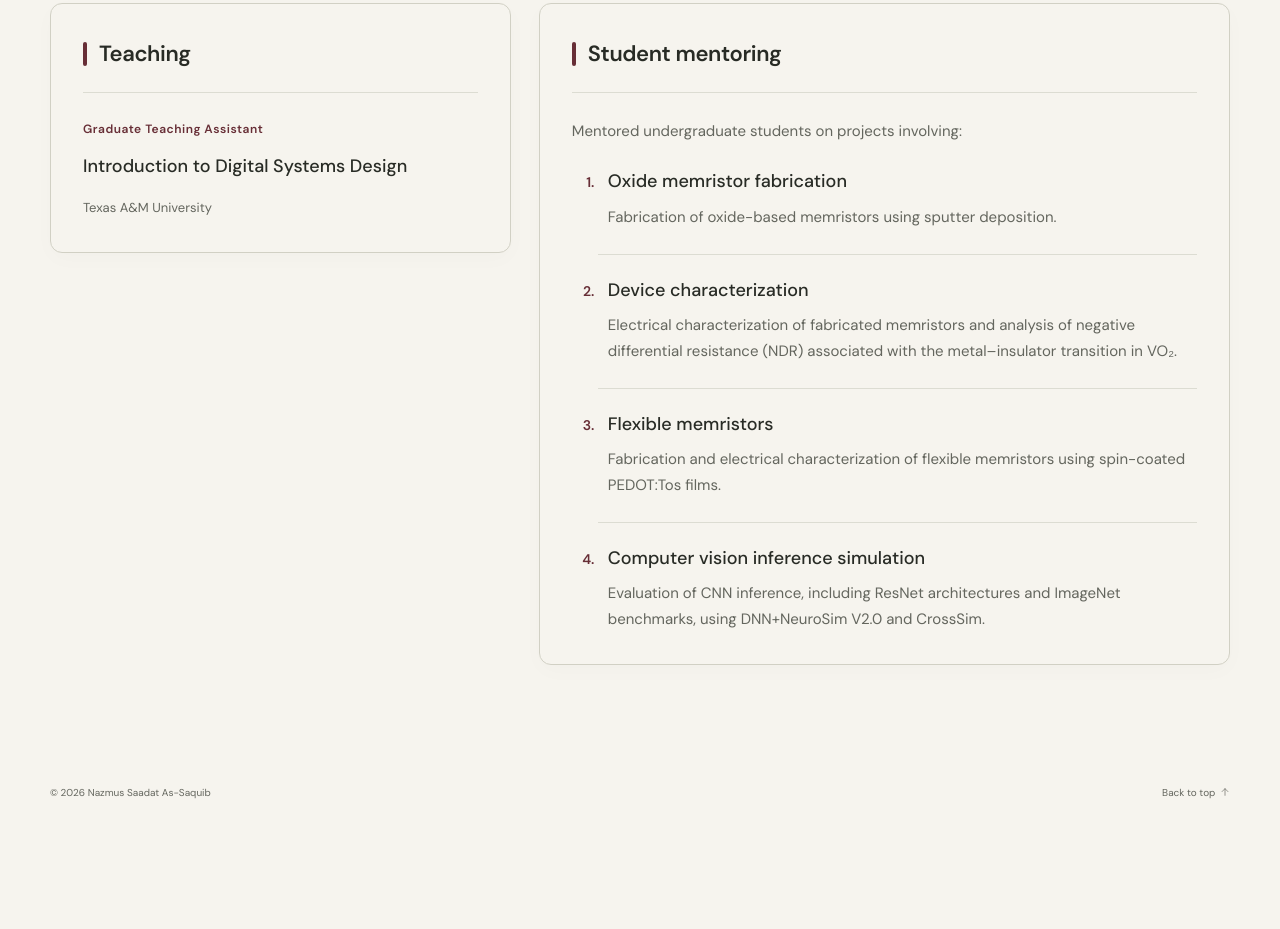
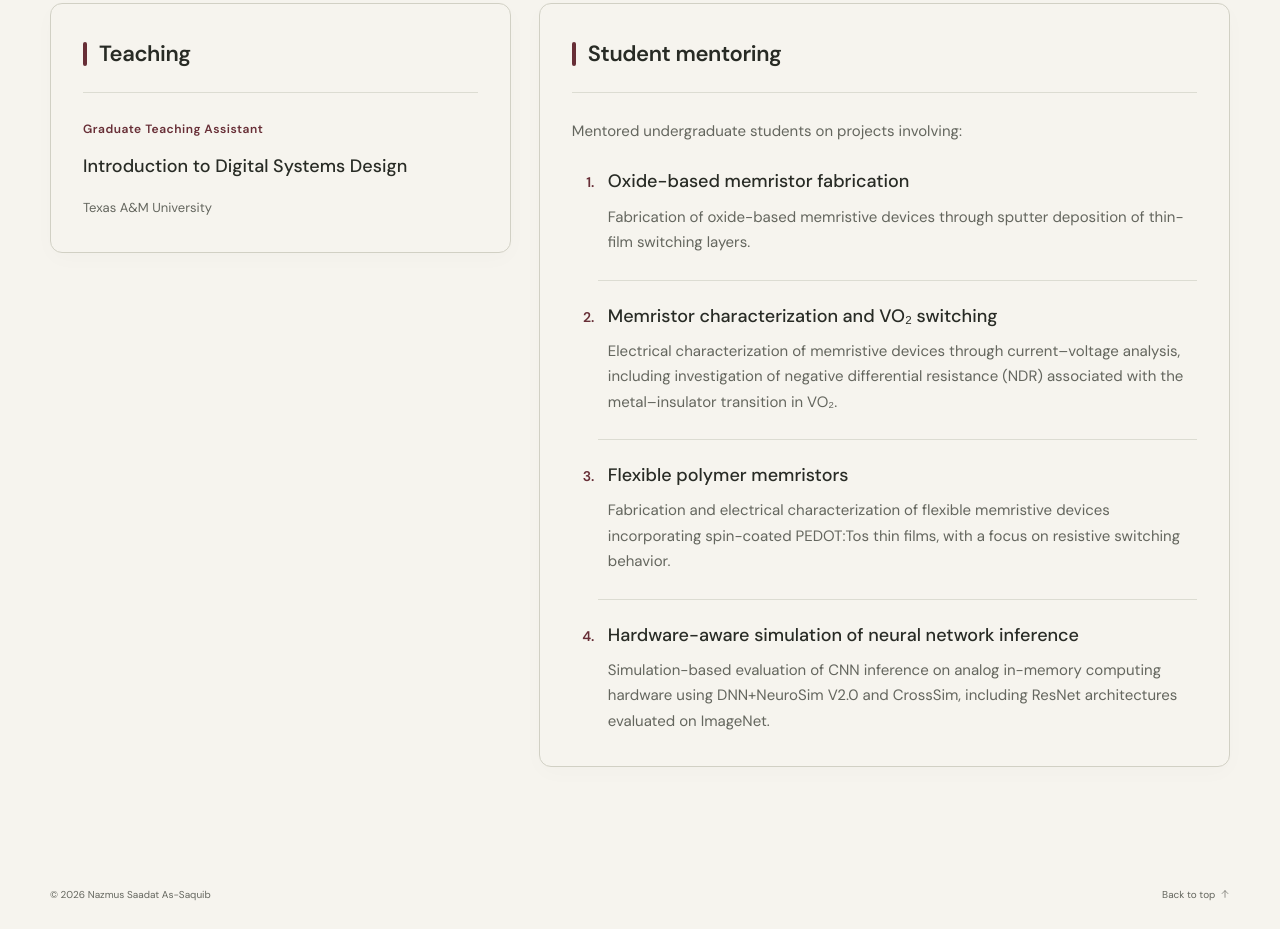
Before and after one commit to datSaadat/datSaadat.github.io, a plain HTML site: page journey.html in a window 1280 px wide. Shown: the part 1364-2293 px from the top of the page. Before the commit the page ends 2191 px from the top, so only its background shows below. Drawn offline with Linux system fonts and the light colour scheme; a web font is replaced by a local one.

Commit message:
Refine mentoring descriptions with approved technical wording

```diff
--- a/journey.html
+++ b/journey.html
@@ -39,10 +39,10 @@
       <h3>Student mentoring</h3>
       <p>Mentored undergraduate students on projects involving:</p>
       <ol class="mentoring-projects">
-        <li><h4>Oxide memristor fabrication</h4><p>Fabrication of oxide-based memristors using sputter deposition.</p></li>
-        <li><h4>Device characterization</h4><p>Electrical characterization of fabricated memristors and analysis of negative differential resistance (NDR) associated with the metal–insulator transition in VO₂.</p></li>
-        <li><h4>Flexible memristors</h4><p>Fabrication and electrical characterization of flexible memristors using spin-coated PEDOT:Tos films.</p></li>
-        <li><h4>Computer vision inference simulation</h4><p>Evaluation of CNN inference, including ResNet architectures and ImageNet benchmarks, using DNN+NeuroSim V2.0 and CrossSim.</p></li>
+        <li><h4>Oxide-based memristor fabrication</h4><p>Fabrication of oxide-based memristive devices through sputter deposition of thin-film switching layers.</p></li>
+        <li><h4>Memristor characterization and VO₂ switching</h4><p>Electrical characterization of memristive devices through current–voltage analysis, including investigation of negative differential resistance (NDR) associated with the metal–insulator transition in VO₂.</p></li>
+        <li><h4>Flexible polymer memristors</h4><p>Fabrication and electrical characterization of flexible memristive devices incorporating spin-coated PEDOT:Tos thin films, with a focus on resistive switching behavior.</p></li>
+        <li><h4>Hardware-aware simulation of neural network inference</h4><p>Simulation-based evaluation of CNN inference on analog in-memory computing hardware using DNN+NeuroSim V2.0 and CrossSim, including ResNet architectures evaluated on ImageNet.</p></li>
       </ol>
     </article>
   </div>
```
